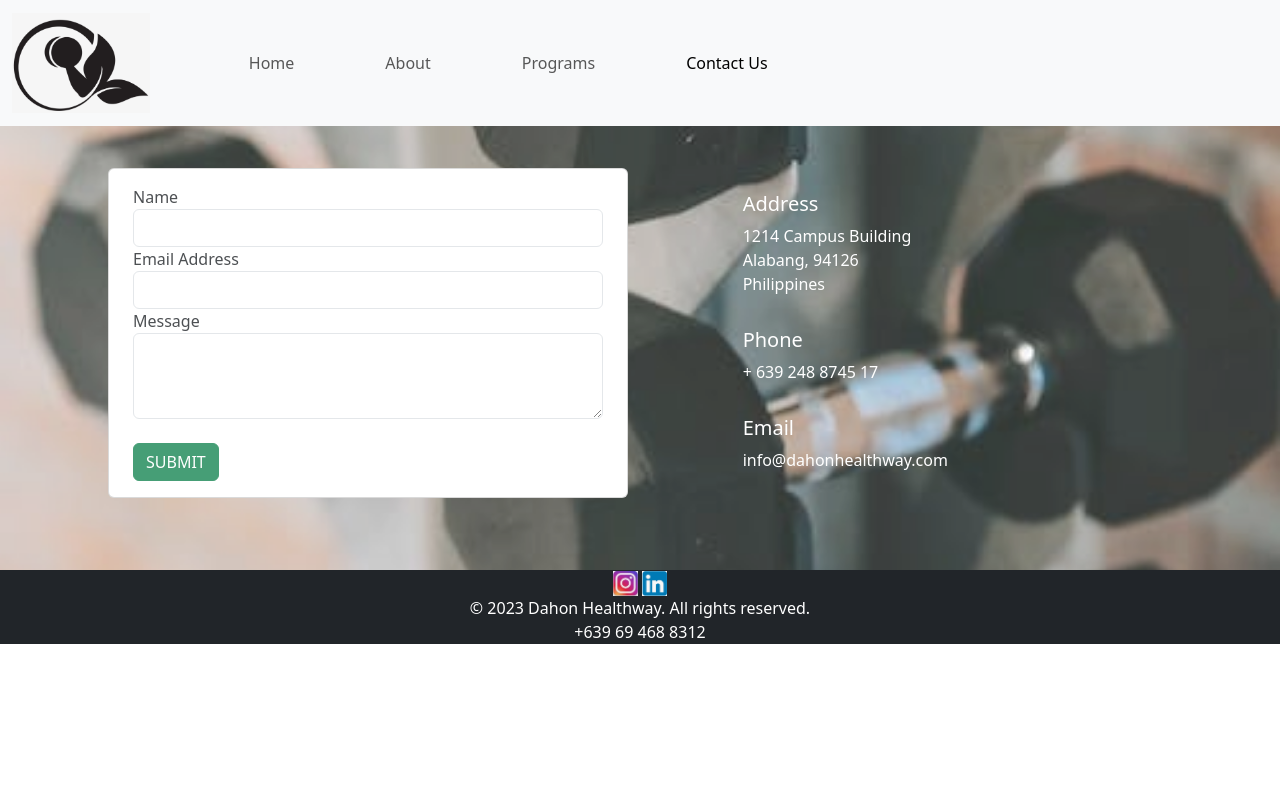
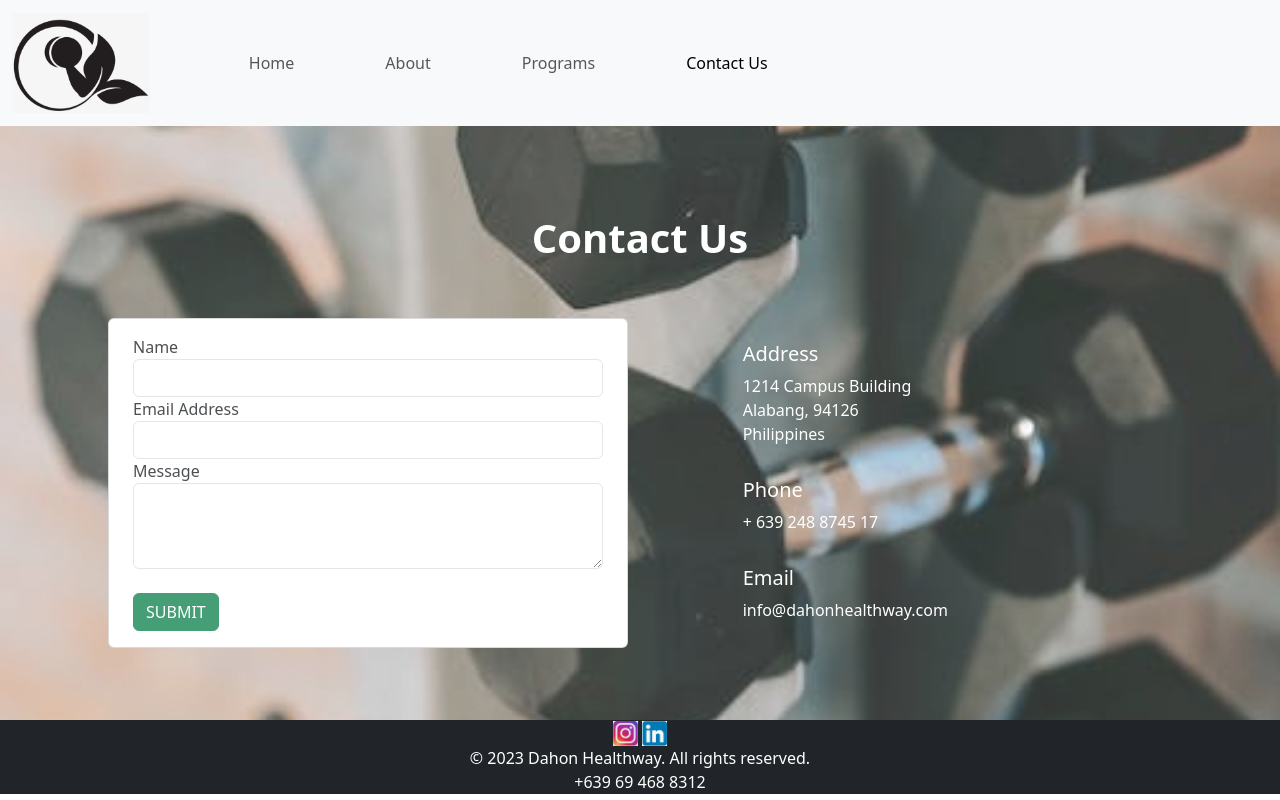
Before and after one commit to AngeliqueZ/DahonHealthway.github.io, a plain HTML site: page minicontactus.html in a window 1280 px wide. Drawn offline with nearby package versions, Linux system fonts and the light colour scheme.

Commit message:
minicontactus.html

```diff
--- a/minicontactus.html
+++ b/minicontactus.html
@@ -38,7 +38,7 @@
 <div class="row">
 
   <!--Section: Content-->
-  <section style="background-image: url('img/front_about.jpeg'); background-size: cover; background-position: center; opacity: 0.8;">
+  <section style="background-image: url('img/front_about.jpeg'); background-size: cover; background-position: center; opacity: 0.8; padding-top: 150px;">
 
     <div class="rgba-black-strong rounded p-5">
 
```
